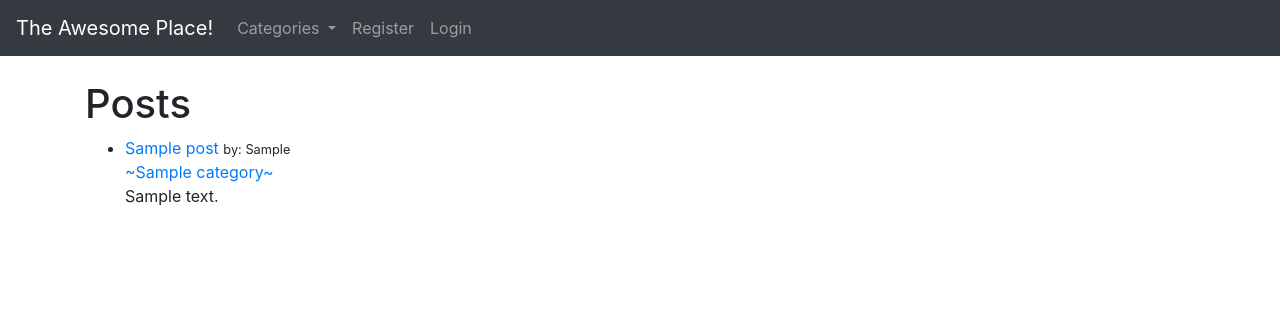
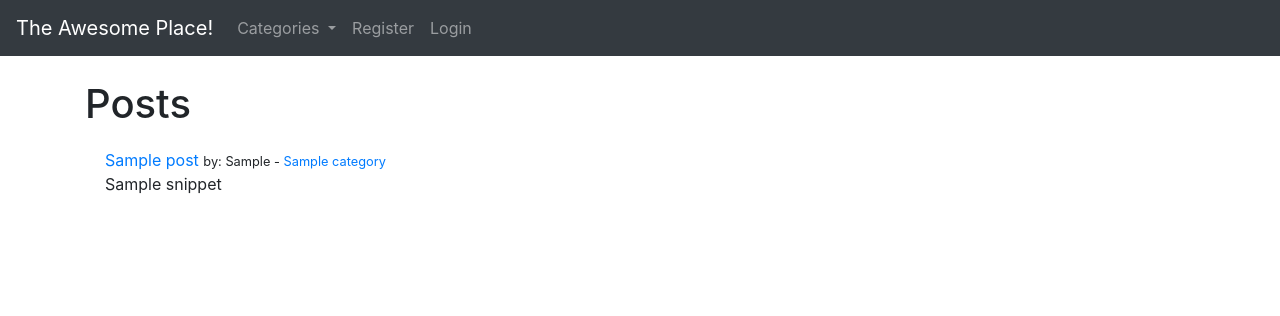
Before and after one commit to jsandragadomska/My_Blog_Python_Django, a Django app: template theblog/templates/home.html in a window 1280 px wide. Shown: the top 316 px of the page. Run offline with Django 3.2, Linux system fonts and the light colour scheme; the template is opened without the code that fills it: most values are stand-ins (such as "Sample title", 1, 10 or a date in 2020); some libraries are stand-ins or nearby versions.

Commit message:
Post snipped added to the post model, Small changes on bootstrap classes

```diff
--- a/theblog/forms.py
+++ b/theblog/forms.py
@@ -11,23 +11,25 @@ for item in choices:
 class PostForm(forms.ModelForm):
     class Meta:
         model = Post
-        fields = ('title', 'author', 'category', 'body')
+        fields = ('title', 'author', 'category', 'snippet', 'body')
 
         widgets = {
             'title': forms.TextInput(attrs={'class': 'form-control', 'placeholder': 'Input your title here'}),
             'author': forms.TextInput(attrs={'class': 'form-control', 'value': '', 'id': 'user_id', 'type': 'hidden'}),
             #'author': forms.Select(attrs={'class': 'form-control'}),
             'category': forms.Select(choices=choice_list, attrs={'class': 'form-control'}),
+            'snippet': forms.TextInput(attrs={'class': 'form-control', 'placeholder': 'Input your snippet here'}),
             'body': forms.Textarea(attrs={'class': 'form-control'}),
         }
 
 class EditForm(forms.ModelForm):
     class Meta:
         model = Post
-        fields = ('title', 'category', 'body')
+        fields = ('title', 'category', 'snippet', 'body')
 
         widgets = {
             'title': forms.TextInput(attrs={'class': 'form-control'}),
             'category': forms.Select(choices=choice_list, attrs={'class': 'form-control'}),
+            'snippet': forms.TextInput(attrs={'class': 'form-control', 'placeholder': 'Input your snippet here'}),
             'body': forms.Textarea(attrs={'class': 'form-control'}),
         }
--- a/theblog/models.py
+++ b/theblog/models.py
@@ -18,7 +18,7 @@ class Post(models.Model):
     title_tag = models.CharField(max_length=225, default="Blogpost")
     author = models.ForeignKey(User, on_delete=models.CASCADE)
     body = RichTextField(blank=True, null=True)
-    #body = models.TextField()
+    snippet = models.CharField(max_length=225)
     post_date = models.DateField(auto_now_add=True, blank=True)
     category = models.CharField(max_length=225, default='None')
     likes = models.ManyToManyField(User, related_name='blog_posts')
--- a/theblog/templates/base.html
+++ b/theblog/templates/base.html
@@ -17,9 +17,7 @@
 <body>
     <nav class="navbar navbar-expand-lg navbar-dark bg-dark">
         <a class="navbar-brand" href="{% url 'home' %}">The Awesome Place!</a>
-        {% if user.is_authenticated %}
-        <h1>Hello {{ user.first_name }} </h1>
-        {% endif %}
+
         <button class="navbar-toggler" type="button" data-toggle="collapse" data-target="#navbarSupportedContent"
             aria-controls="navbarSupportedContent" aria-expanded="false" aria-label="Toggle navigation">
             <span class="navbar-toggler-icon"></span>
@@ -67,6 +65,11 @@
                 {% endif %}
 
             </ul>
+            {% if user.is_authenticated %}
+            <span class="navbar-text">
+               <h1>Hello {{ user.first_name }} </h1>
+              </span>
+            {% endif %}
         </div>
     </nav>
     <br />
--- a/theblog/templates/home.html
+++ b/theblog/templates/home.html
@@ -5,19 +5,22 @@ Home
 {% block content %}
 
 <h1>Posts</h1>
-<ul>
+<ul class="list-group list-group-flush">
     {% for post in object_list %}
-    <li>
+    <li class="list-group-item">
         <a href="{% url 'post_details' post.pk %}">{{ post.title }}</a>
-        <small>by: {{ post.author.first_name }}</small> <br />
-        <a href="{% url 'category' post.category|slugify %}">~{{ post.category }}~</a><br />
+        <small>by: {{ post.author.first_name }} -
+        <a href="{% url 'category' post.category|slugify %}"> {{ post.category }} </a></small>
+        <br />
+        {{ post.snippet }}
+        <br />
+        <br />
         {% if user.is_authenticated %}
         {% if user.id == post.author.id %}
         <a href="{% url 'edit_post' post.pk %}">Edit</a> -
         <a href="{% url 'delete_post' post.pk %}">Delete</a> <br />
         {% endif %}
         {% endif %}
-        {{ post.body|safe|slice:':180'}}
     </li>
     {% endfor %}
 </ul>
```
Also changed, not shown: theblog/migrations/0008_post_snippet.py (added).
